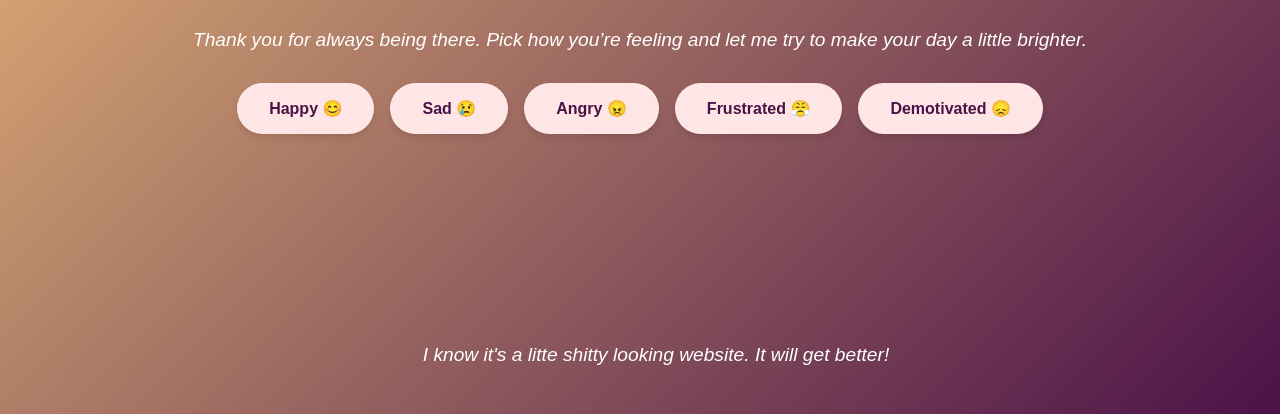
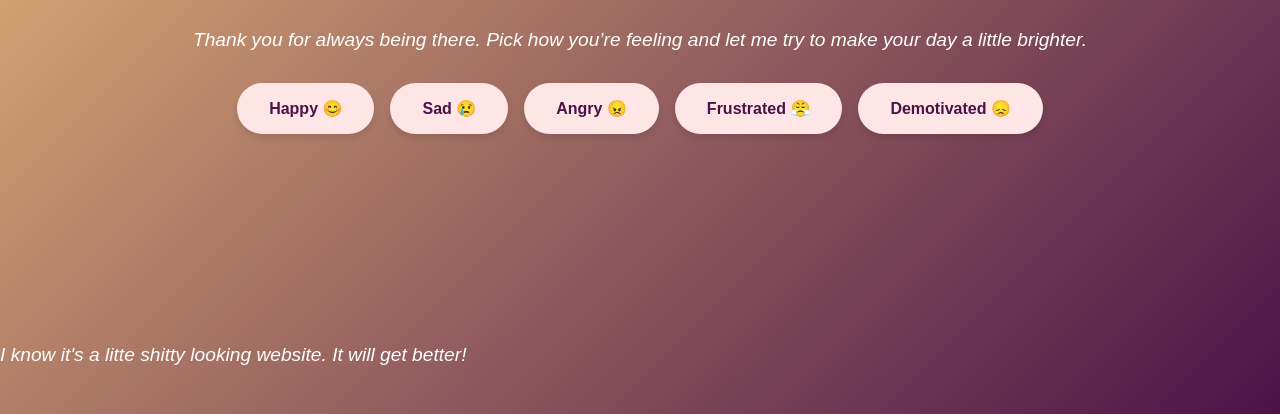
Before and after one commit to Anonymous-HAHA/deep, a plain HTML site: page index.html in a window 1280 px wide. Shown: the part 386-800 px from the top of the page. Drawn offline with Linux system fonts and the light colour scheme.

Commit message:
Update index.html

```diff
--- a/index.html
+++ b/index.html
@@ -92,9 +92,8 @@
 footer {
     position: fixed; /* Fix position at the bottom */
     bottom: 0; /* Align to the bottom */
-    left: 0; /* Align to the left */
     width: 100%; /* Full width */
-    text-align: center; /* Center the text */
+    text-align: justify; /* Center the text */
     font-size: 1rem; /* Font size */
     color: white; /* Text color */
     padding: 1rem; /* Padding for the footer */
```
